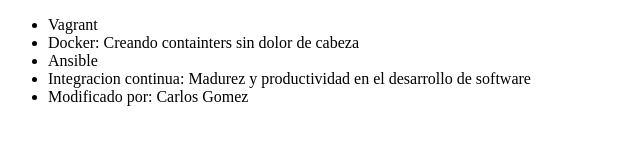
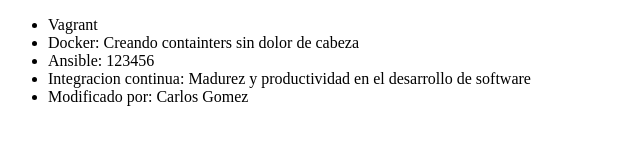
Before and after one commit to carlosagomezcruz/oracle-alura-curso-git-github, a plain HTML site: page index.html in a window 1280 px wide. Shown: the full height of the page, 0-640 px from the left. Drawn offline with Linux system fonts and the light colour scheme.

Commit message:
Agregando numeros a un elemento de la lista

```diff
--- a/index.html
+++ b/index.html
@@ -8,7 +8,7 @@
      <ul>
          <li> Vagrant </li>
          <li> Docker: Creando containters sin dolor de cabeza </li>
-         <li> Ansible </li>
+         <li> Ansible: 123456 </li>
          <li> Integracion continua: Madurez y productividad en el desarrollo de software </li>
          <li> Modificado por: Carlos Gomez </li>
      </ul>
```
